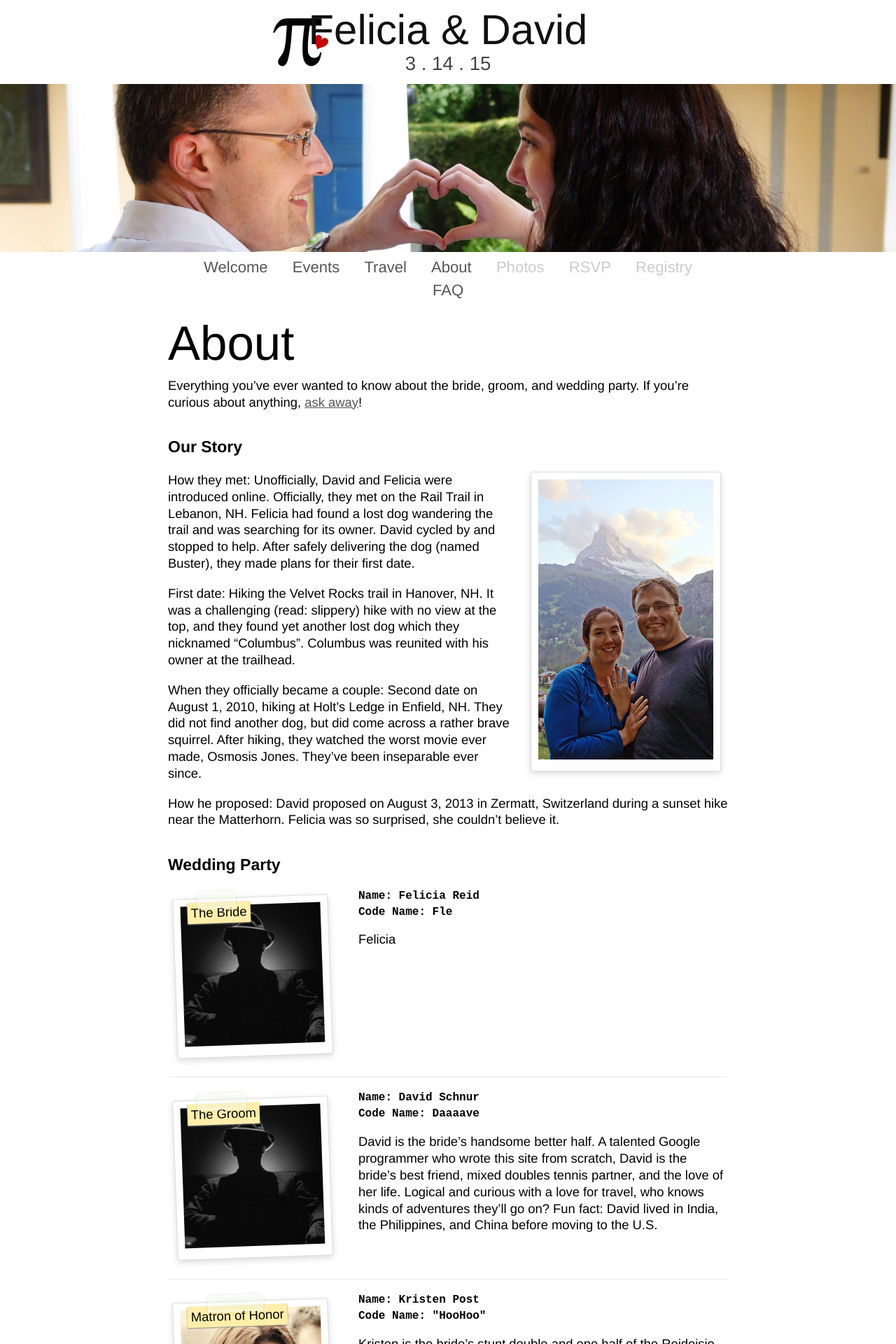
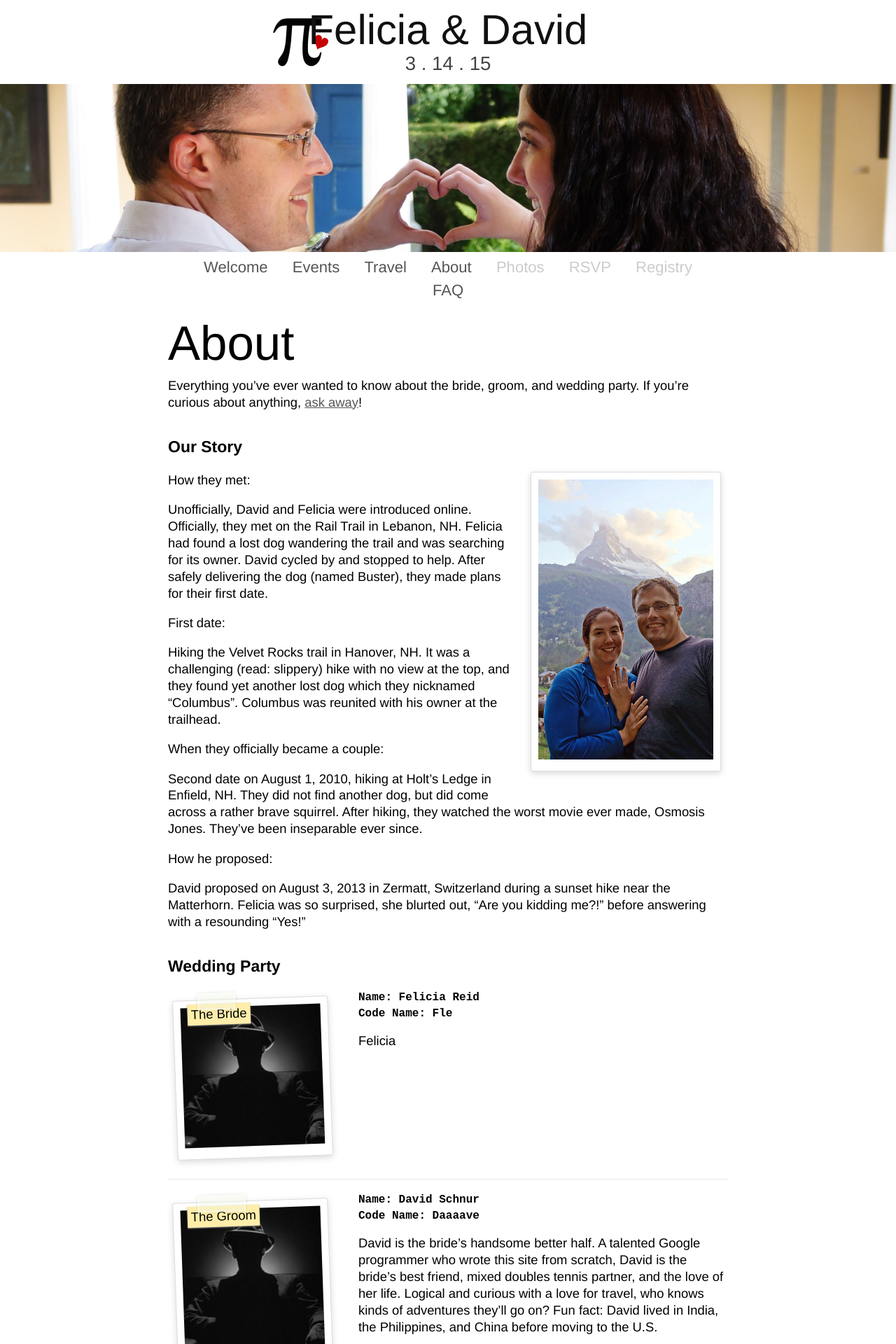
Before and after one commit to dnschnur/piday.github.com, a Jekyll site: the page built from about/index.md, in a window 1280 px wide. Shown: the top 1920 px of the page at 70% size. Built offline with Jekyll 4.4.1, drawn with Linux system fonts in a browser that asks for light colours; nearby versions of some CDN libraries.

Commit message:
Updated Our Story

```diff
--- a/about/index.md
+++ b/about/index.md
@@ -13,13 +13,21 @@
   <img src="/images/places/matterhorn.jpg">
 </div>
 
-How they met: Unofficially, David and Felicia were introduced online. Officially, they met on the Rail Trail in Lebanon, NH. Felicia had found a lost dog wandering the trail and was searching for its owner. David cycled by and stopped to help. After safely delivering the dog (named Buster), they made plans for their first date.
+How they met:
 
-First date: Hiking the Velvet Rocks trail in Hanover, NH. It was a challenging (read: slippery) hike with no view at the top, and they found yet another lost dog which they nicknamed “Columbus”. Columbus was reunited with his owner at the trailhead.
+Unofficially, David and Felicia were introduced online. Officially, they met on the Rail Trail in Lebanon, NH. Felicia had found a lost dog wandering the trail and was searching for its owner. David cycled by and stopped to help. After safely delivering the dog (named Buster), they made plans for their first date.
 
-When they officially became a couple: Second date on August 1, 2010, hiking at Holt’s Ledge in Enfield, NH. They did not find another dog, but did come across a rather brave squirrel. After hiking, they watched the worst movie ever made, Osmosis Jones. They’ve been inseparable ever since.
+First date:
 
-How he proposed: David proposed on August 3, 2013 in Zermatt, Switzerland during a sunset hike near the Matterhorn. Felicia was so surprised, she couldn't believe it.
+Hiking the Velvet Rocks trail in Hanover, NH. It was a challenging (read: slippery) hike with no view at the top, and they found yet another lost dog which they nicknamed “Columbus”. Columbus was reunited with his owner at the trailhead.
+
+When they officially became a couple:
+
+Second date on August 1, 2010, hiking at Holt’s Ledge in Enfield, NH. They did not find another dog, but did come across a rather brave squirrel. After hiking, they watched the worst movie ever made, Osmosis Jones. They’ve been inseparable ever since.
+
+How he proposed:
+
+David proposed on August 3, 2013 in Zermatt, Switzerland during a sunset hike near the Matterhorn. Felicia was so surprised, she blurted out, "Are you kidding me?!" before answering with a resounding "Yes!"
 
 
 ### Wedding Party ###
```
